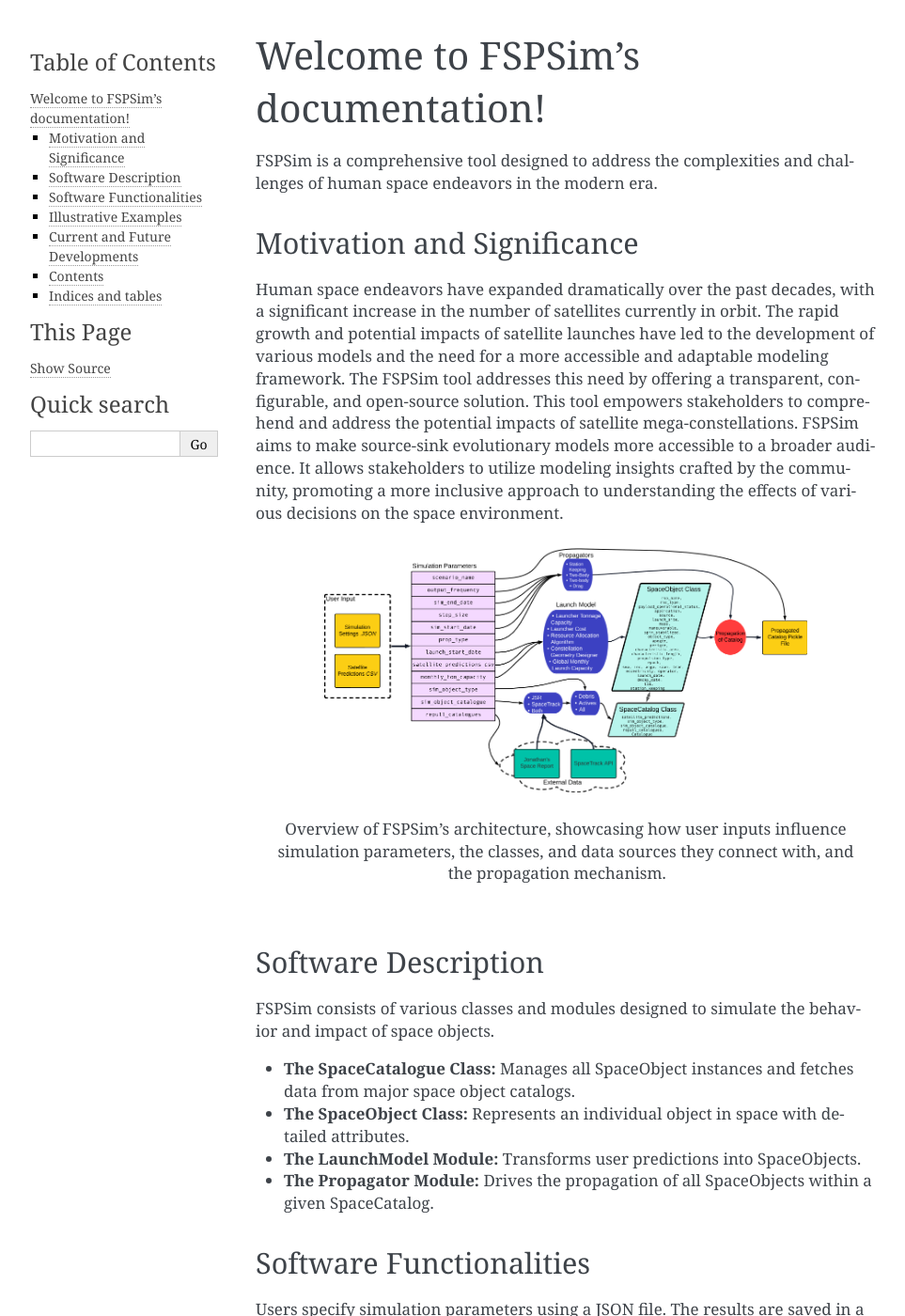
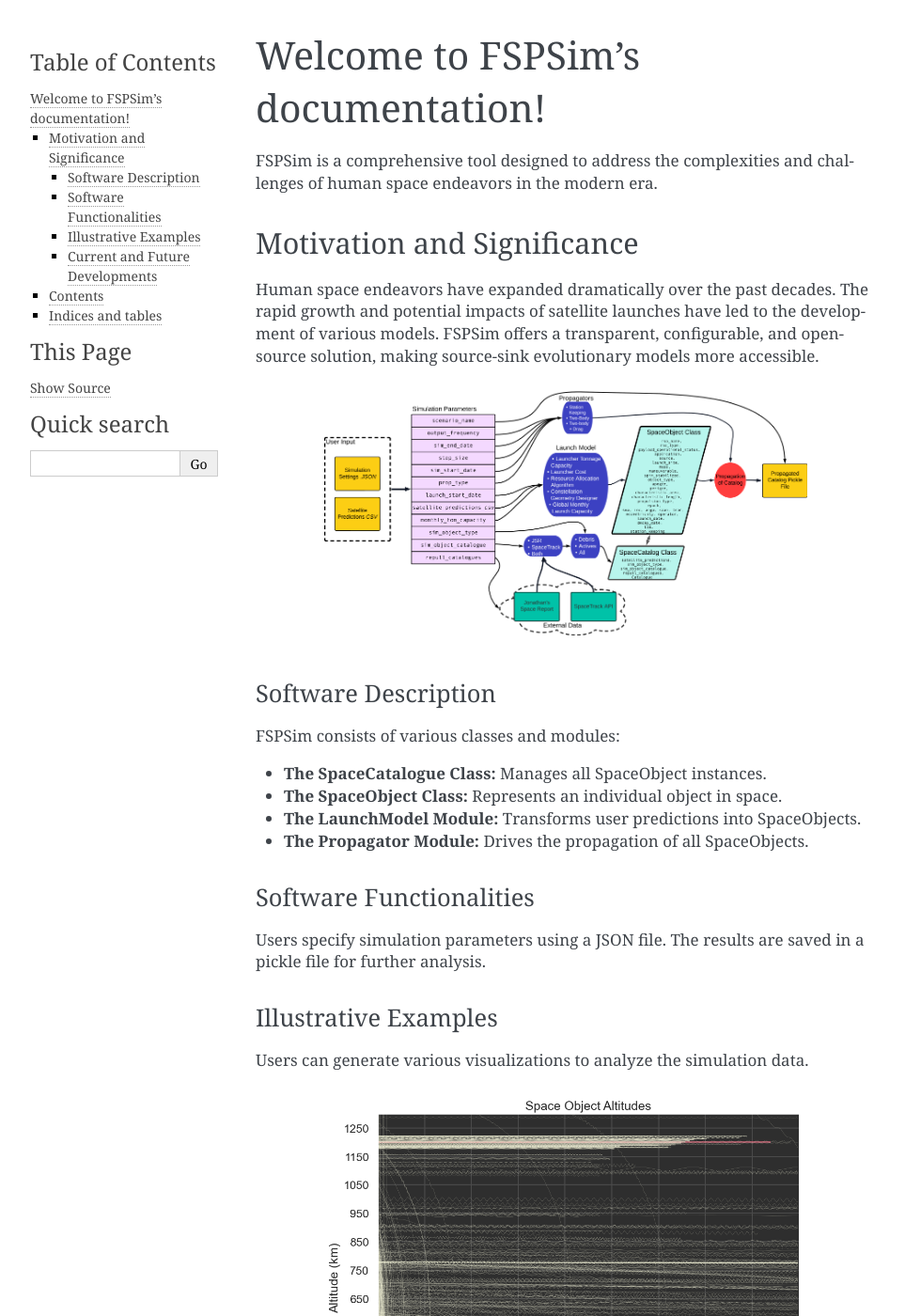
Before and after one commit to ucl-sgnl/FSPSimulator, a Sphinx documentation site: the page built from docs/index.rst, in a window 1280 px wide and 1400 px high. Shown: the whole window at 94% size, without its empty margins (148-1111 px from the left). Built offline with Sphinx 7.4.7, drawn with Linux system fonts in a browser that asks for light colours; some of the changed text lies outside the part shown.

Commit message:
sections and sub sections

```diff
--- a/docs/index.rst
+++ b/docs/index.rst
@@ -4,49 +4,42 @@
 FSPSim is a comprehensive tool designed to address the complexities and challenges of human space endeavors in the modern era.
 
 Motivation and Significance
-~~~~~~~~~~~~~~~~~~~~~~~~~~~
-Human space endeavors have expanded dramatically over the past decades, with a significant increase in the number of satellites currently in orbit.
-The rapid growth and potential impacts of satellite launches have led to the development of various models and the need for a more accessible and adaptable modeling framework.
-The FSPSim tool addresses this need by offering a transparent, configurable, and open-source solution. This tool empowers stakeholders to comprehend and address the potential impacts of satellite mega-constellations.
-FSPSim aims to make source-sink evolutionary models more accessible to a broader audience. It allows stakeholders to utilize modeling insights crafted by the community, promoting a more inclusive approach to understanding the effects of various decisions on the space environment.
+---------------------------
+Human space endeavors have expanded dramatically over the past decades. The rapid growth and potential impacts of satellite launches have led to the development of various models. FSPSim offers a transparent, configurable, and open-source solution, making source-sink evolutionary models more accessible.
 
 .. figure:: FSPSim_system_diag_v1.png
    :alt: Overview of FSPSim's architecture
    :align: center
    :width: 80%
 
-   Overview of FSPSim's architecture, showcasing how user inputs influence simulation parameters, the classes, and data sources they connect with, and the propagation mechanism.
-
 Software Description
 ~~~~~~~~~~~~~~~~~~~~
-FSPSim consists of various classes and modules designed to simulate the behavior and impact of space objects.
+FSPSim consists of various classes and modules:
 
-- **The SpaceCatalogue Class:** Manages all SpaceObject instances and fetches data from major space object catalogs.
-- **The SpaceObject Class:** Represents an individual object in space with detailed attributes.
+- **The SpaceCatalogue Class:** Manages all SpaceObject instances.
+- **The SpaceObject Class:** Represents an individual object in space.
 - **The LaunchModel Module:** Transforms user predictions into SpaceObjects.
-- **The Propagator Module:** Drives the propagation of all SpaceObjects within a given SpaceCatalog.
+- **The Propagator Module:** Drives the propagation of all SpaceObjects.
 
 Software Functionalities
 ~~~~~~~~~~~~~~~~~~~~~~~~
-Users specify simulation parameters using a JSON file. The results are saved in a pickle file and can be further analyzed using popular data science libraries.
+Users specify simulation parameters using a JSON file. The results are saved in a pickle file for further analysis.
 
 Illustrative Examples
 ~~~~~~~~~~~~~~~~~~~~~
-Based on provided input parameters, users can generate various visualizations to analyze the simulation data.
+Users can generate various visualizations to analyze the simulation data.
 
 .. figure:: fspsim_example.png
    :alt: A sample altitude time-series plot
    :align: center
    :width: 80%
 
-   A sample altitude time-series plot generated from a simulation.
-
 Current and Future Developments
 ~~~~~~~~~~~~~~~~~~~~~~~~~~~~~~~
-Key areas of focus include refining the Launch Model and expanding the preliminary launch cost estimator.
+Key areas of focus include refining the Launch Model and expanding the launch cost estimator.
 
 Contents
-~~~~~~~~
+--------
 .. toctree::
    :maxdepth: 6
 
@@ -54,7 +47,7 @@
    fspsim.utils
 
 Indices and tables
-~~~~~~~~~~~~~~~~~~
+------------------
 * :ref:`genindex`
 * :ref:`modindex`
 * :ref:`search`
```
Also changed, not shown: 10 other files.
